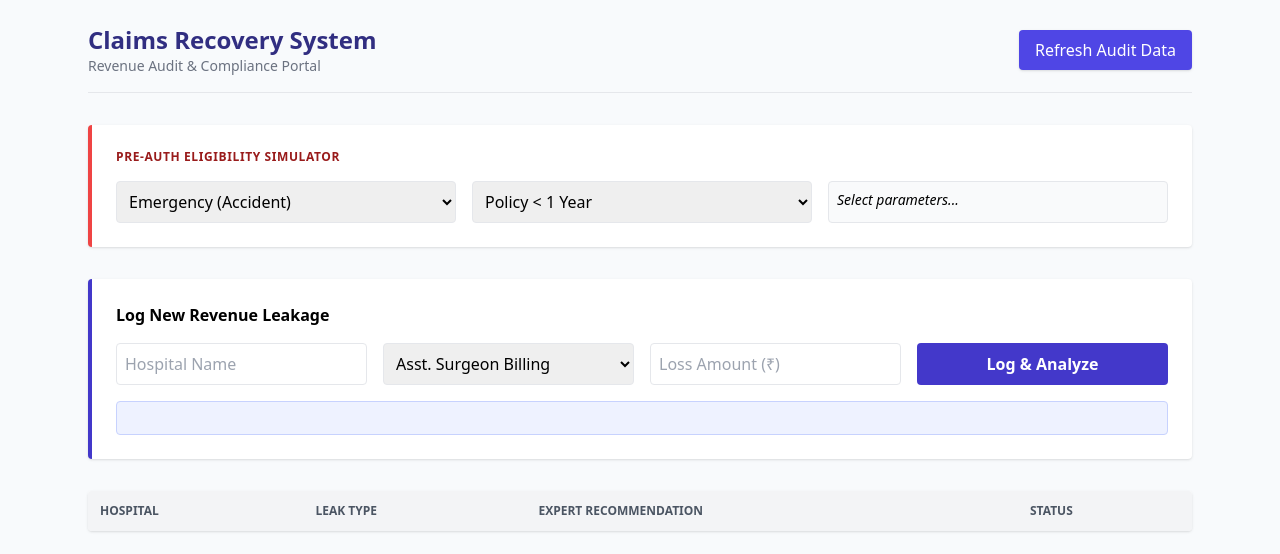
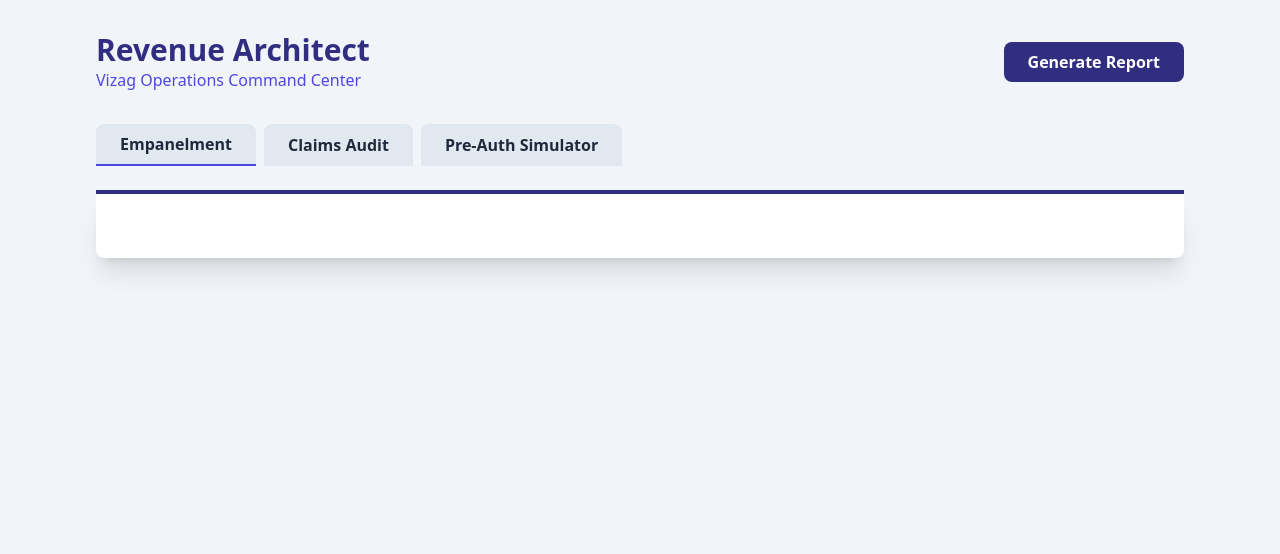
Before and after one commit to kaulastudies/healthcare, a plain HTML site: page index.html in a window 1280 px wide. Drawn offline with nearby package versions, Linux system fonts and the light colour scheme.

Commit message:
Update index.html

```diff
--- a/index.html
+++ b/index.html
@@ -2,86 +2,60 @@
 <html lang="en">
 <head>
     <meta charset="UTF-8">
-    <meta name="viewport" content="width=device-width, initial-scale=1.0">
-    <title>Revenue Recovery Portal | Medical Claims Architect</title>
+    <title>Enterprise Revenue Operations | Vizag Claims Architect</title>
     <script src="https://cdn.tailwindcss.com"></script>
     <script src="https://cdn.jsdelivr.net/npm/@supabase/supabase-js@2"></script>
     <script src="supabase-config.js"></script>
+    <style>
+        @media print { .no-print { display: none; } body { background: white; } }
+    </style>
 </head>
-<body class="bg-slate-50 min-h-screen">
-    <div class="max-w-6xl mx-auto p-6">
-        <header class="flex justify-between items-center mb-8 border-b pb-4">
+<body class="bg-slate-100 text-slate-800">
+    <div class="max-w-6xl mx-auto p-4 md:p-8">
+        <header class="flex justify-between items-center mb-8 no-print">
             <div>
-                <h1 class="text-2xl font-bold text-indigo-900">Claims Recovery System</h1>
-                <p class="text-sm text-gray-500">Revenue Audit & Compliance Portal</p>
+                <h1 class="text-3xl font-extrabold text-indigo-900">Revenue Architect</h1>
+                <p class="text-indigo-600">Vizag Operations Command Center</p>
             </div>
-            <button onclick="window.location.reload()" class="bg-indigo-600 text-white px-4 py-2 rounded shadow hover:bg-indigo-700">Refresh Audit Data</button>
+            <button onclick="window.print()" class="bg-indigo-900 text-white px-6 py-2 rounded-lg font-bold">Generate Report</button>
         </header>
 
-        <div class="bg-white p-6 rounded shadow mb-8 border-l-4 border-red-500">
-            <h2 class="font-bold mb-4 text-red-800 uppercase text-xs tracking-wider">Pre-Auth Eligibility Simulator</h2>
-            <div class="grid grid-cols-1 md:grid-cols-3 gap-4">
-                <select id="procType" class="p-2 border rounded" onchange="runSim()">
-                    <option value="Emergency">Emergency (Accident)</option>
-                    <option value="Planned_General">Planned (General Surgery)</option>
-                    <option value="Planned_Excluded">Planned (Potential Exclusion)</option>
-                </select>
-                <select id="tenure" class="p-2 border rounded" onchange="runSim()">
-                    <option value="New">Policy < 1 Year</option>
-                    <option value="Old">Policy > 2 Years</option>
-                </select>
-                <div id="simResult" class="p-2 bg-gray-50 border rounded text-sm font-medium italic">Select parameters...</div>
+        <nav class="flex space-x-2 mb-6 no-print">
+            <button onclick="switchTab('empanelment')" class="tab-btn px-6 py-2 bg-white rounded-t-lg font-semibold border-b-2 border-indigo-600">Empanelment</button>
+            <button onclick="switchTab('audit')" class="tab-btn px-6 py-2 bg-slate-200 rounded-t-lg font-semibold">Claims Audit</button>
+            <button onclick="switchTab('preauth')" class="tab-btn px-6 py-2 bg-slate-200 rounded-t-lg font-semibold">Pre-Auth Simulator</button>
+        </nav>
+
+        <div id="content" class="bg-white p-8 rounded-b-lg shadow-xl border-t-4 border-indigo-900">
             </div>
-        </div>
-
-        <div class="bg-white p-6 rounded shadow mb-8 border-l-4 border-indigo-700">
-            <h2 class="font-bold mb-4">Log New Revenue Leakage</h2>
-            <form id="auditForm" class="grid grid-cols-1 md:grid-cols-4 gap-4">
-                <input type="text" id="hName" placeholder="Hospital Name" class="p-2 border rounded" required>
-                <select id="leakType" class="p-2 border rounded" onchange="generateInsight()">
-                    <option value="Asst_Surgeon">Asst. Surgeon Billing</option>
-                    <option value="Consumables">Missing Consumables</option>
-                    <option value="Documentation">Documentation Deficiency</option>
-                    <option value="Medical_Necessity">Medical Necessity Denial</option>
-                </select>
-                <input type="number" id="amt" placeholder="Loss Amount (₹)" class="p-2 border rounded" required>
-                <button type="submit" class="bg-indigo-700 text-white px-4 py-2 rounded font-bold">Log & Analyze</button>
-            </form>
-            <div id="insightBox" class="mt-4 p-4 bg-indigo-50 border border-indigo-200 rounded text-indigo-800 text-sm italic"></div>
-        </div>
-
-        <div class="bg-white rounded shadow overflow-hidden">
-            <table class="w-full text-sm">
-                <thead class="bg-gray-100 uppercase text-xs text-gray-600">
-                    <tr><th class="p-3 text-left">Hospital</th><th class="p-3 text-left">Leak Type</th><th class="p-3 text-left">Expert Recommendation</th><th class="p-3 text-left">Status</th></tr>
-                </thead>
-                <tbody id="auditQueue"></tbody>
-            </table>
-        </div>
     </div>
 
     <script>
-        function runSim() {
-            const proc = document.getElementById('procType').value;
-            const res = document.getElementById('simResult');
-            if (proc === 'Planned_Excluded') res.innerHTML = "❌ <span class='text-red-600'>Risk: Likely Rejection</span>";
-            else res.innerHTML = "✅ <span class='text-green-600'>Proceed: Approval Likely</span>";
+        const content = document.getElementById('content');
+
+        function switchTab(tab) {
+            document.querySelectorAll('.tab-btn').forEach(b => b.classList.replace('bg-white', 'bg-slate-200'));
+            event.target.classList.replace('bg-slate-200', 'bg-white');
+
+            if(tab === 'audit') {
+                content.innerHTML = `
+                    <h2 class="text-xl font-bold mb-4">Revenue Recovery & Leakage Analysis</h2>
+                    <form id="auditForm" class="grid grid-cols-1 md:grid-cols-3 gap-4 mb-6">
+                        <input type="text" id="hName" placeholder="Hospital Name" class="p-2 border rounded" required>
+                        <select id="leakType" class="p-2 border rounded"><option value="AsstSurgeon">Asst. Surgeon</option><option value="Consumables">Consumables</option></select>
+                        <button class="bg-indigo-700 text-white p-2 rounded">Submit Analysis</button>
+                    </form>
+                    <table class="w-full border"><thead><tr class="bg-slate-100"><th class="p-2 text-left">Hospital</th><th class="p-2 text-left">Leak Type</th><th class="p-2 text-left">Status</th></tr></thead><tbody id="queue"></tbody></table>
+                `;
+            } else if(tab === 'empanelment') {
+                content.innerHTML = `<h2 class="text-xl font-bold mb-4">Empanelment Scorecard & Checklist</h2><div id="empList"></div>`;
+            } else {
+                content.innerHTML = `<h2 class="text-xl font-bold mb-4">Pre-Auth Eligibility Engine</h2><div class="p-4 bg-slate-50 border rounded"><p>Enter Policy Data to generate Eligibility Score...</p></div>`;
+            }
         }
 
-        function generateInsight() {
-            const type = document.getElementById('leakType').value;
-            const insights = {
-                'Asst_Surgeon': "Action: Cross-reference OT Notes with surgeon logs. Omitted assistant details cause 20% leakage.",
-                'Consumables': "Action: Reconcile pharmacy indents vs OT logs. Identify non-billable implants.",
-                'Documentation': "Action: Audit discharge summaries for timestamp gaps. Fix procedural timeline data.",
-                'Medical_Necessity': "Action: Prepare 'Review of Necessity' letter citing clinical outcomes."
-            };
-            document.getElementById('insightBox').innerText = insights[type];
-        }
-
-        async function loadAudit() {
-            const { data } = await supabaseClient.from('revenue_audit').select('*');
-            const tbody = document.getElementById('auditQueue');
-            tbody.innerHTML = '';
-            data.forEach(item => {
-                tbody.innerHTML += `<tr class="border-b"><td class="p-3">${item.hospital_name}</td><td class="p-3">${item.leak_type}</td><td class="p-3 text-xs text-blue-700">${item.audit_recommendation || ''
+        // Initial Load
+        switchTab('empanelment');
+    </script>
+</body>
+</html>
```
